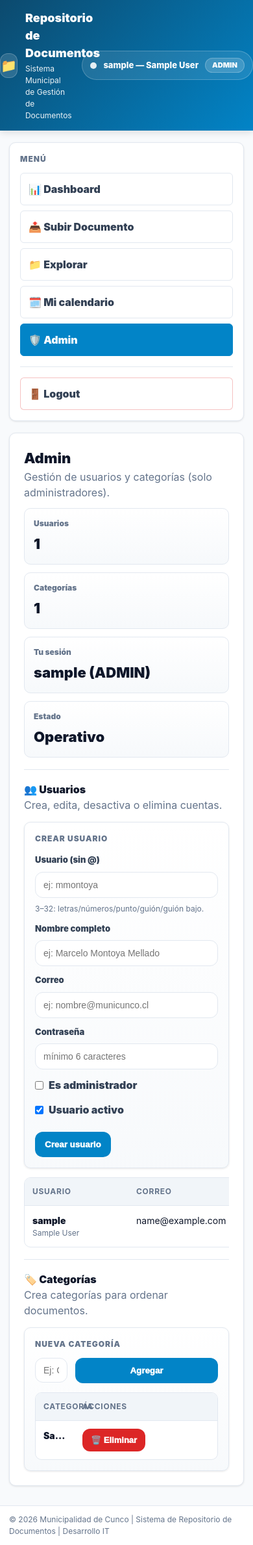
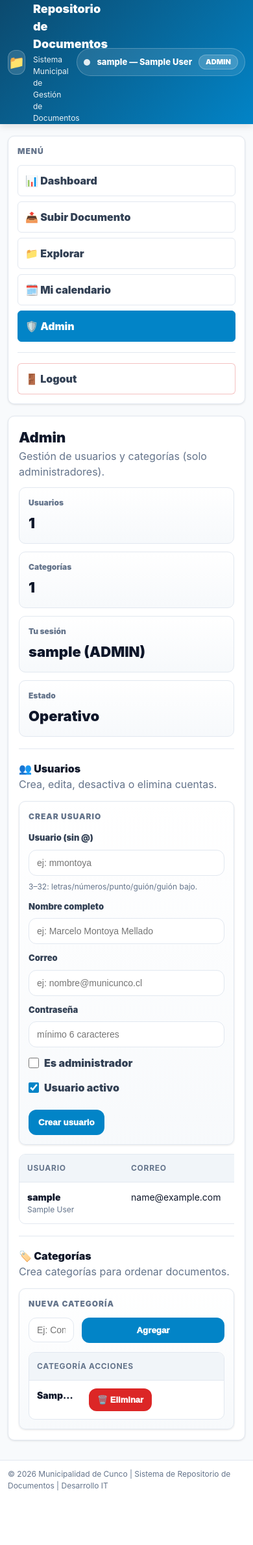
Before and after one commit to Marcelo-Onchi/repositorio_intranet_municunco, a Flask app: page /admin/ in a window 390 px wide. Shown: the whole page at 65% size. After the commit the page ends 2294 px from the top, so only its background shows below. Run offline with Flask 3, Linux system fonts and the light colour scheme; a user stored in the database is signed in; tables that the repository leaves empty hold one stand-in row (values such as "Sample post").

Commit message:
CSS responsividad

```diff
--- a/app/static/css/base.css
+++ b/app/static/css/base.css
@@ -1,48 +1,31 @@
-/* =========================================================
-   BASE.CSS — Municunco (2026)
-   - Global + Layout + UI Components
-   - Responsive por breakpoints modernos
-   - Comentarios solo del “por qué”
-========================================================= */
-
 :root{
-  /* Brand */
   --c-primary:#0284c7;
   --c-primary-2:#0369a1;
   --c-primary-3:#0c4a6e;
 
-  /* Surfaces */
   --c-bg:#f8fafc;
   --c-bg-2:#f1f5f9;
 
-  /* Text */
   --c-text:#0f172a;
   --c-text-2:#334155;
   --c-text-3:#64748b;
 
-  /* Borders / feedback */
   --c-border:#e2e8f0;
+
   --c-success:#16a34a;
   --c-warning:#ea580c;
   --c-error:#dc2626;
   --c-info:#0284c7;
 
-  /* Radius / shadows */
-  --r-6:6px;
-  --r-10:10px;
   --shadow:0 1px 3px rgba(0,0,0,.10);
   --shadow-lg:0 18px 60px rgba(15,23,42,.10);
 
-  /* Layout sizing (se ajusta por breakpoint) */
-  --container:1160px;
-  --sidebar:280px;
+  --r-6:6px;
+  --r-10:10px;
+
   --gap:18px;
-  --pad-x:16px;
 }
 
-/* ---------------------------------------------------------
-   Reset / base
---------------------------------------------------------- */
 *{ margin:0; padding:0; box-sizing:border-box; }
 html, body{ height:100%; }
 
@@ -56,45 +39,18 @@ body{
 a{ color:inherit; text-decoration:none; }
 img{ max-width:100%; height:auto; }
 
-.container{
-  max-width: var(--container);
-  margin:0 auto;
-  padding:0 var(--pad-x);
-}
+/* Container centrado, pero con padding cómodo en móvil */
+.container{ max-width:1160px; margin:0 auto; padding:0 16px; }
 
-/* Evita overflow típico en grids/flex con textos largos */
-.layout, .content, .card, .form__row, .table-wrap, .table, .actions, .pill{ min-width:0; }
-.table td, .table th{ min-width:0; }
-
-/* ---------------------------------------------------------
-   Helpers
---------------------------------------------------------- */
+/* =========================
+   Helpers / spacing
+========================= */
 .mt{ margin-top: 14px; }
 .mt-lg{ margin-top: 18px; }
 
-.muted{ color: var(--c-text-3); }
-.center{ text-align:center; }
-.small{ font-size: 12px; }
-
-.hr{
-  height:1px;
-  border:0;
-  background: var(--c-border);
-  margin: 18px 0;
-}
-
-.is-truncate{
-  display:block;
-  min-width:0;
-  max-width:100%;
-  white-space: nowrap;
-  overflow: hidden;
-  text-overflow: ellipsis;
-}
-
-/* ---------------------------------------------------------
+/* =========================
    Accesibilidad
---------------------------------------------------------- */
+========================= */
 .skip-link{
   position:absolute;
   left:-999px;
@@ -156,21 +112,21 @@ img{ max-width:100%; height:auto; }
   border:1px solid rgba(255,255,255,.22);
 }
 
-/* ---------------------------------------------------------
+/* =========================
    Layout
---------------------------------------------------------- */
+========================= */
 .page{ padding:18px 0 30px; }
 
 .layout{
   display:grid;
-  grid-template-columns: var(--sidebar) 1fr;
+  grid-template-columns: 280px 1fr;
   gap: var(--gap);
   align-items:start;
 }
 
 .sidebar{ position:sticky; top:14px; min-width:0; }
 
-/* Neutral: el contenido “no es una card”, las pages ponen sus cards */
+/* Contenido neutro (las cards viven adentro) */
 .content{
   background: transparent;
   border: none;
@@ -559,43 +540,30 @@ summary.btn::-webkit-details-marker{ display:none; }
   padding: 12px 0;
 }
 
-/* =========================================================
-   Responsive (breakpoints 2025–2026)
-   - Desktop: >=1366
-   - Laptop: 1024–1280
-   - Tablet: 600–768
-   - Mobile: 320–480
-========================================================= */
+/* =========================
+   Responsive (breakpoints reales)
+========================= */
 
-/* Laptop */
-@media (max-width: 1280px){
-  :root{ --container: 1100px; --sidebar: 260px; }
-}
-
-/* Tablet grande / laptop chico */
+/* Laptops / tablets grandes */
 @media (max-width: 1024px){
-  :root{ --sidebar: 240px; }
-  .pill{ max-width: 64vw; }
-}
-
-/* Tablet */
-@media (max-width: 768px){
   .layout{ grid-template-columns: 1fr; }
   .sidebar{ position: static; }
   .pill{ max-width: 78vw; }
   .form__grid{ grid-template-columns: 1fr; }
 }
 
-/* Mobile */
-@media (max-width: 480px){
-  :root{ --pad-x: 14px; }
+/* Tablets / móviles grandes */
+@media (max-width: 768px){
   .topbar__inner{ padding: 14px 0; }
   .brand__icon{ width:38px; height:38px; }
   .h1{ font-size: 22px; }
 }
 
-/* Mobile pequeño (360x640 típico) */
-@media (max-width: 360px){
-  .pill{ max-width: 86vw; }
-  .brand__title{ font-size: 16px; }
+/* Móviles */
+@media (max-width: 480px){
+  .container{ padding: 0 12px; }
+  .card{ padding: 14px; }
+  .card--big{ padding: 16px; }
+  .nav__item{ padding: 11px 11px; }
+  .pill{ max-width: 86vw; padding: 9px 10px; }
 }
--- a/app/static/css/pages.css
+++ b/app/static/css/pages.css
@@ -32,8 +32,15 @@
   text-overflow:ellipsis;
 }
 
+@media (max-width: 1024px){
+  .stats{ grid-template-columns: repeat(2, minmax(0, 1fr)); }
+}
+@media (max-width: 720px){
+  .stats{ grid-template-columns: 1fr; }
+}
+
 /* =========================================================
-   Docs — toolbar / tabla
+   Toolbar (Docs)
 ========================================================= */
 .toolbar{
   display:grid;
@@ -265,6 +306,11 @@
   align-items: center;
   font-weight: 900;
   color: var(--c-text-2);
+}
+.admin-check input[type="checkbox"]{
+  width: 16px;
+  height: 16px;
+  accent-color: var(--c-primary);
 }
 
 .admin-actions-row{
@@ -390,65 +429,46 @@
   margin-bottom: 10px;
   text-transform: uppercase;
 }
+
+/* El segundo details suele ser Reset */
 .table--admin details.admin-details:nth-of-type(2)[open] > form::before{
   content: "Reset contraseña";
 }
 
-.table--admin details.admin-details[open] > form .label{ font-size: 12px; }
+.table--admin details.admin-details[open] > form .label{
+  font-size: 12px;
+}
 .table--admin details.admin-details[open] > form .input{
   border-radius: 14px;
   padding: 10px 12px;
+  width: 100%;
 }
 
-/* Checks alineados */
+/* Switches: caja suave y alineada */
 .table--admin details.admin-details[open] .admin-switches{
   margin-top: 8px;
   padding: 10px 12px;
   border-radius: 14px;
   background: rgba(2,132,199,.04);
   border: 1px solid rgba(2,132,199,.14);
-}
-.table--admin details.admin-details[open] .admin-check{ gap: 10px; }
-.table--admin details.admin-details[open] .admin-check input[type="checkbox"]{
-  width: 16px;
-  height: 16px;
-  accent-color: var(--c-primary);
+  gap: 12px;
 }
 
-/* Guardar/Actualizar full ancho */
 .table--admin details.admin-details[open] > form .btn{
+  width: 100%;
   margin-top: 10px;
   min-height: 42px;
   border-radius: 14px;
-  width: 100%;
 }
 
-/* Eliminar full-width */
-.table--admin .admin-actionpanel form:last-child{ grid-column: 1 / -1; }
+/* Eliminar en ancho completo (último form del panel) */
+.table--admin .admin-actionpanel form:last-child{
+  grid-column: 1 / -1;
+}
 
-/* =========================================================
-   Responsive — Admin tables + actions
-========================================================= */
-@media (max-width: 1200px){
-  .table--admin{ min-width: 920px; }
-}
+/* Mobile: acciones a 1 columna */
 @media (max-width: 980px){
   .table--admin .admin-actionpanel{ grid-template-columns: 1fr; }
   .table--admin details.admin-details[open]{ grid-column: auto; }
   .table--admin .admin-actionpanel form:last-child{ grid-column: auto; }
-  .table--admin details.admin-details[open] > form{ padding: 12px; }
 }
-@media (max-width: 860px){
-  .table--admin{ min-width: 0; }
-  .table--cats{ min-width: 0; }
-}
-
-/* =========================================================
-   Responsive — Dashboard stats
-========================================================= */
-@media (max-width: 980px){
-  .stats{ grid-template-columns: repeat(2, minmax(0, 1fr)); }
-}
-@media (max-width: 720px){
-  .stats{ grid-template-columns: 1fr; }
-}
--- a/app/templates/base.html
+++ b/app/templates/base.html
@@ -6,9 +6,6 @@
     <title>{% block title %}Repositorio Municunco{% endblock %}</title>
 
     {% set v = config.get("STATIC_VERSION", "1") %}
-
-    <link rel="preconnect" href="https://cdn.jsdelivr.net" crossorigin />
-
     <link rel="stylesheet" href="{{ url_for('static', filename='css/base.css', v=v) }}" />
     <link rel="stylesheet" href="{{ url_for('static', filename='css/pages.css', v=v) }}" />
     <script defer src="{{ url_for('static', filename='js/base.js', v=v) }}"></script>
@@ -16,7 +13,7 @@
     {% block extra_head %}{% endblock %}
   </head>
 
-  <body class="app">
+  <body>
     <a class="skip-link" href="#main">Saltar al contenido</a>
 
     <header class="topbar">
```
Also changed, not shown: other parts of app/static/css/base.css (+62 -37 lines), other parts of app/static/css/pages.css (+63 -36 lines).
